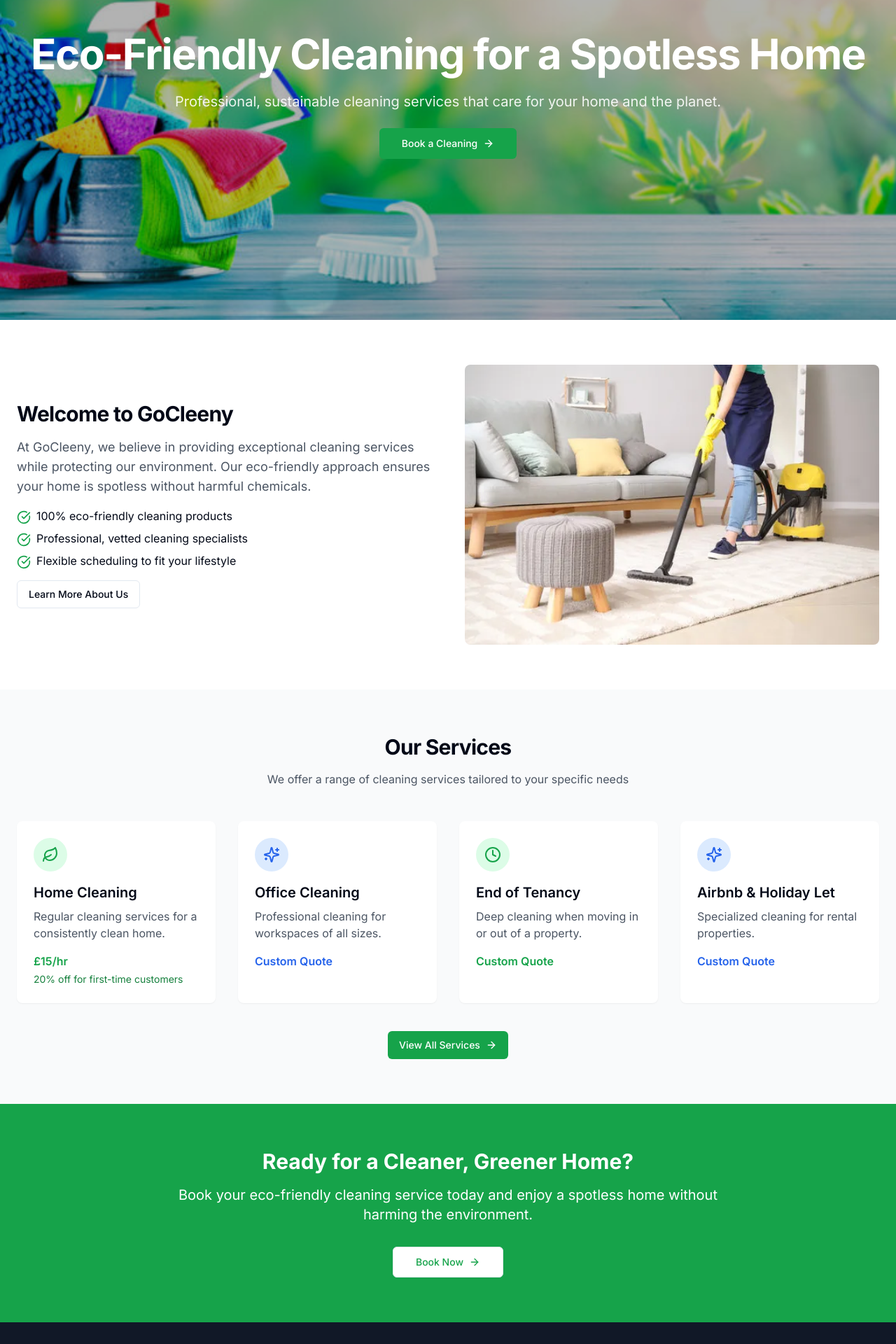
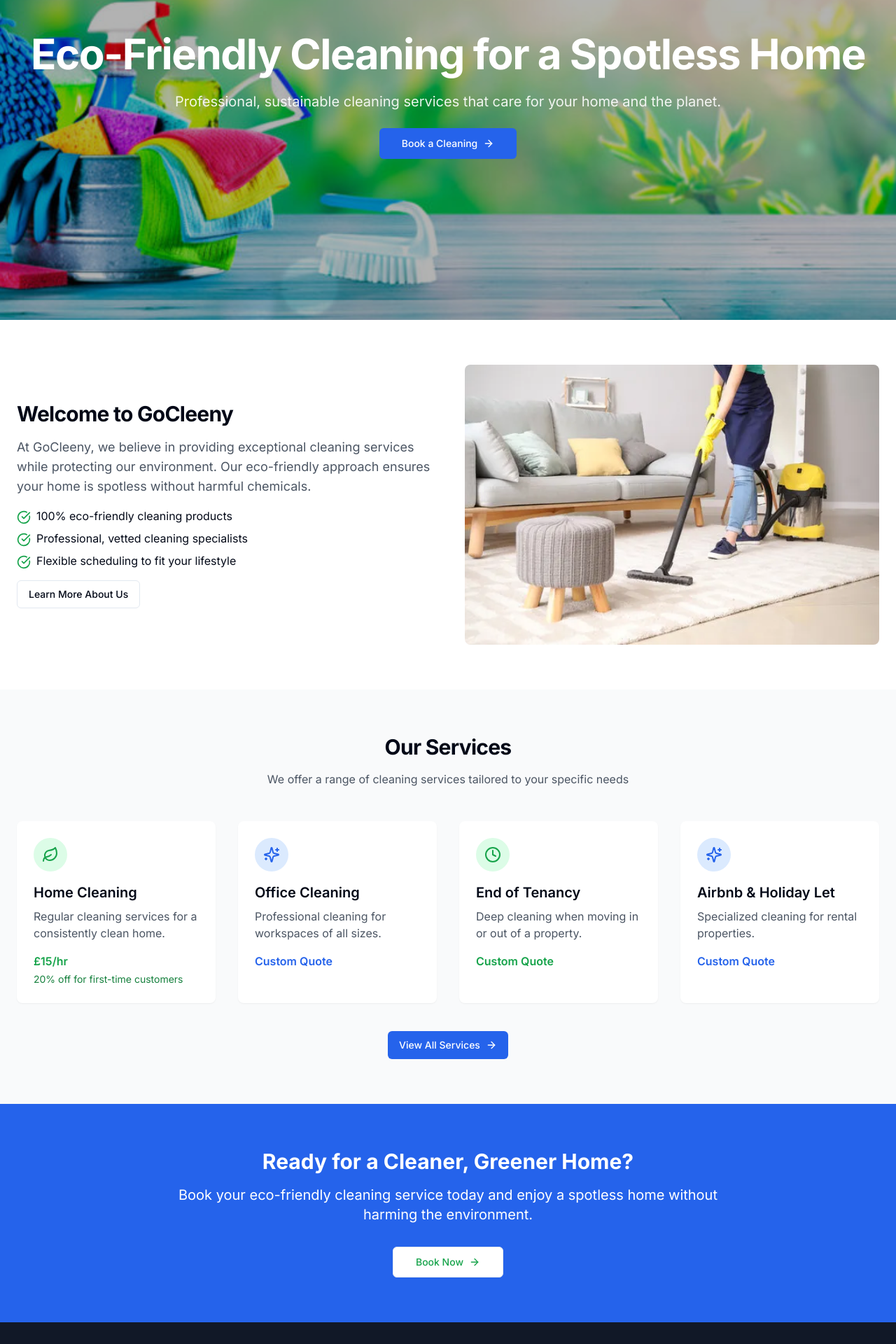
Before and after one commit to Bibekksah/gocleeny, a Next.js app: page / in a window 1280 px wide. Shown: the part 248-2168 px from the top of the page at 70% size. Built offline with nearby package versions, Linux system fonts and the light colour scheme.

Commit message:
Update page.tsx
Changing a color green to blue


Signed-off-by: Bibek kumar sah <154666461+Bibekksah@users.noreply.github.com>

```diff
--- a/app/page.tsx
+++ b/app/page.tsx
@@ -24,7 +24,7 @@ export default function Home() {
           <p className="text-xl text-white/90 max-w-[800px]">
             Professional, sustainable cleaning services that care for your home and the planet.
           </p>
-          <Button size="lg" className="bg-green-600 hover:bg-green-700 text-white">
+          <Button size="lg" className="bg-blue-600 hover:bg-blue-700 text-white">
             <Link href="/booking" className="flex items-center gap-2">
               Book a Cleaning <ArrowRight className="h-4 w-4" />
             </Link>
@@ -117,7 +117,7 @@ export default function Home() {
             </div>
           </div>
           <div className="text-center mt-10">
-            <Button className="bg-green-600 hover:bg-green-700 text-white">
+            <Button className="bg-blue-600 hover:bg-blue-700 text-white">
               <Link href="/services" className="flex items-center gap-2">
                 View All Services <ArrowRight className="h-4 w-4" />
               </Link>
@@ -127,7 +127,7 @@ export default function Home() {
       </section>
 
       {/* CTA Section */}
-      <section className="py-16 bg-green-600 text-white">
+      <section className="py-16 bg-blue-600 text-white">
         <div className="container px-4 md:px-6 text-center">
           <h2 className="text-3xl font-bold mb-4">Ready for a Cleaner, Greener Home?</h2>
           <p className="text-xl mb-8 max-w-[800px] mx-auto">
```
